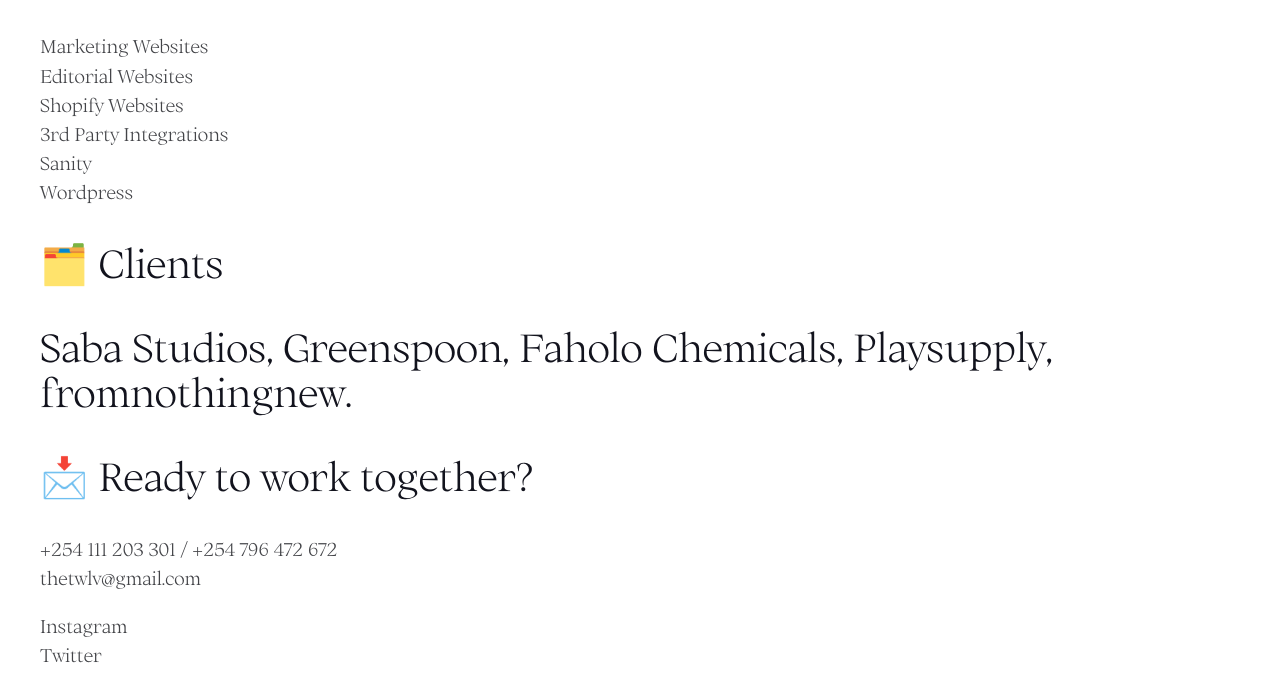
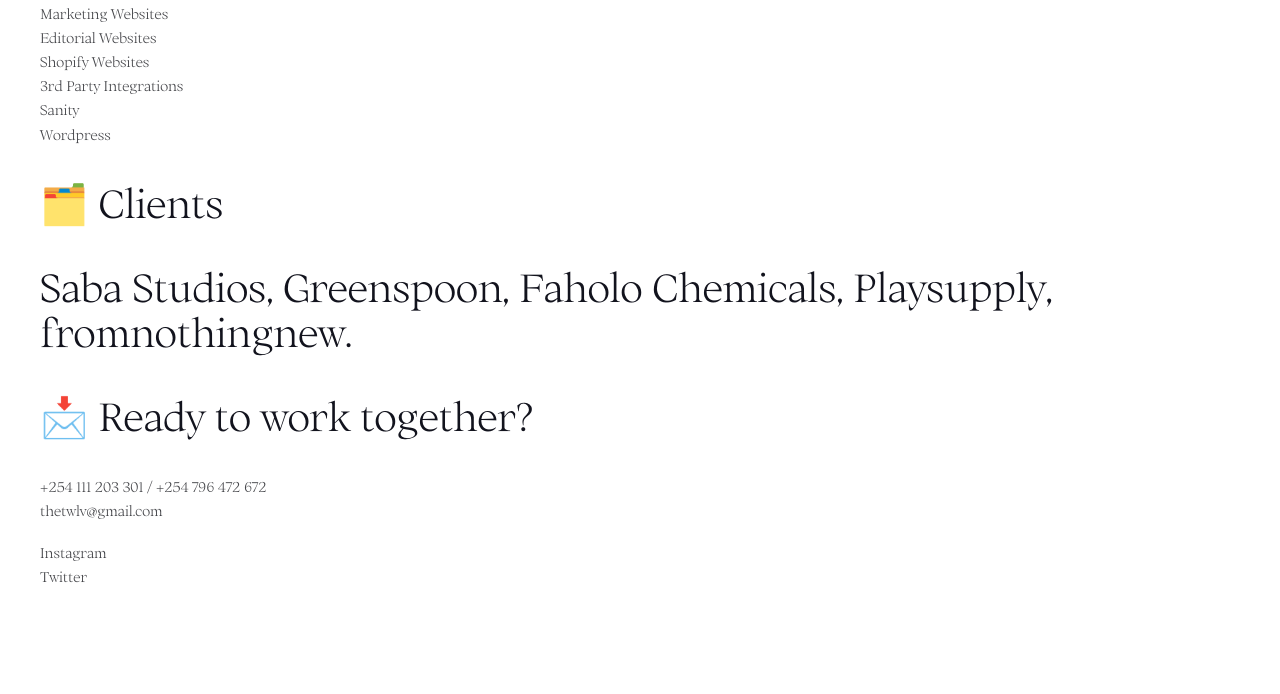
Before and after one commit to JobMusembi/theTwelve, a Gatsby site: page / in a window 1280 px wide. Shown: the part 750-1444 px from the top of the page. After the commit the page ends 1363 px from the top, so only its background shows below. Built offline with nearby package versions, Linux system fonts and the light colour scheme; Gatsby itself is replaced by a stand-in of ours.

Commit message:
minor changes

```diff
--- a/src/styles/App.scss
+++ b/src/styles/App.scss
@@ -94,7 +94,7 @@
   }
   li {
     list-style: none;
-    font-size: 1.15rem;
+    font-size: 0.875rem;
     color: $secondary;
     margin-bottom: 0.5rem;
     @media (max-width: 680px) {
@@ -115,7 +115,6 @@
          font-size: 1.563em;
       }
 }
-
 
 .container {
   flex-grow: 1;
```
